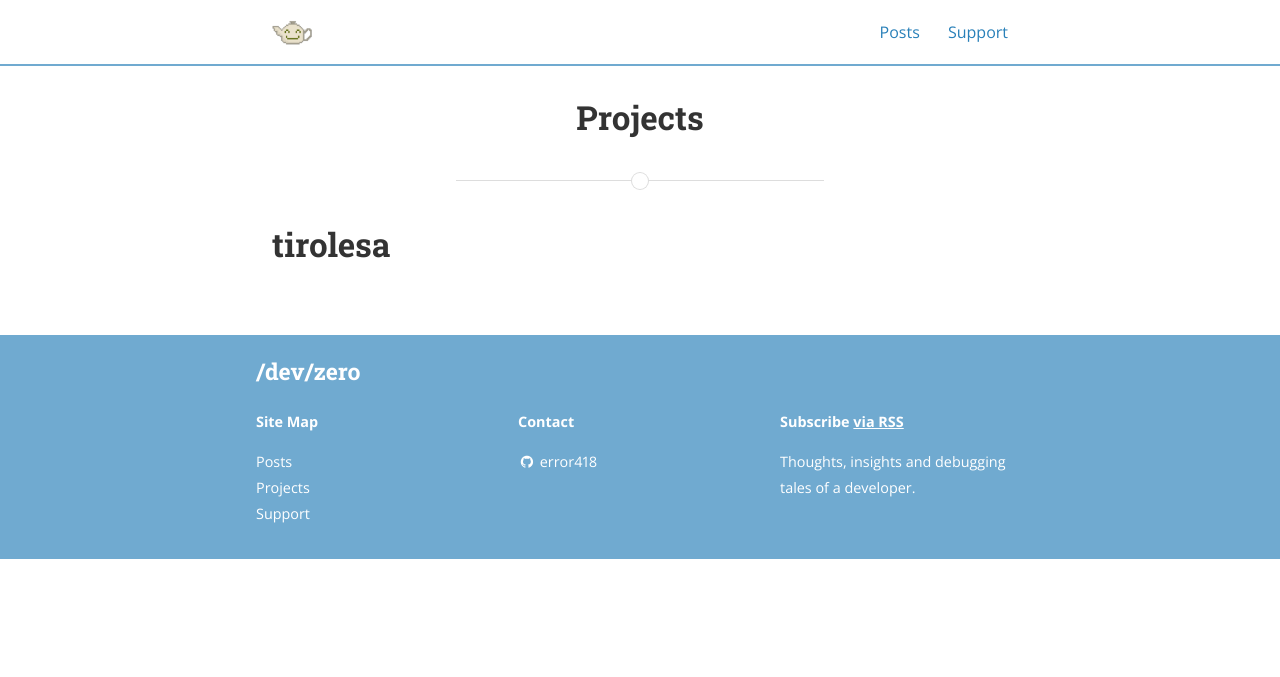
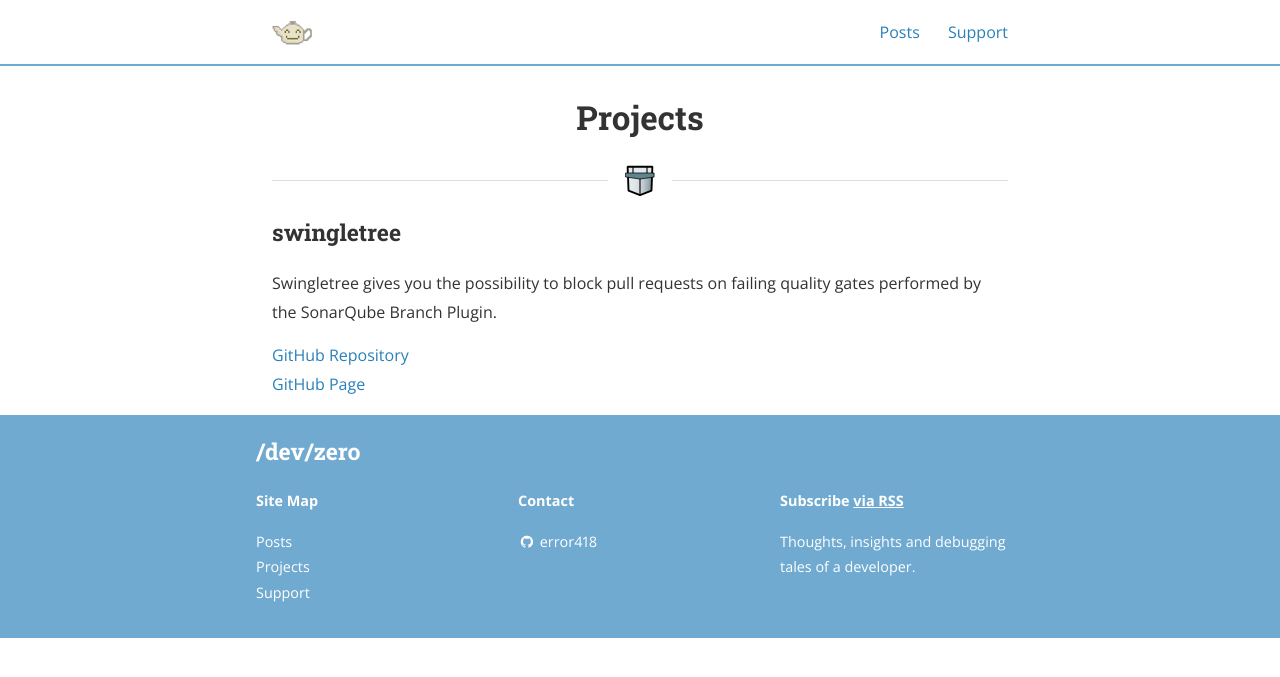
Before and after one commit to error418/error418.github.io, a Jekyll site: the page built from projects.html, in a window 1280 px wide. Shown: the top 677 px of the page. Built offline with Jekyll 4.4.1, drawn with Linux system fonts in a browser that asks for light colours; nearby versions of some CDN libraries; comment, search, counter and statistics services are not loaded.

Commit message:
update projects site

```diff
--- a/_config.yml
+++ b/_config.yml
@@ -201,6 +201,9 @@
     twitter_image: "/assets/logo.png"
 
 projects:
-  - name: tirolesa
-    description:
-    image:
+  - name: swingletree
+    description: >
+      Swingletree gives you the possibility to block pull requests on failing quality gates performed by the SonarQube Branch Plugin.
+    image: /assets/projects/swingletree.svg
+    url: https://error418.github.io/swingletree
+    github: error418/swingletree
--- a/_includes/page_divider.html
+++ b/_includes/page_divider.html
@@ -1,4 +1,6 @@
+<!--
 <span class="page-divider">
   <span class="one"></span>
   <span class="two"></span>
 </span>
+-->
--- a/css/main.scss
+++ b/css/main.scss
@@ -11,3 +11,36 @@
   "neat/neat",
   "layout"
 ;
+
+
+.logo-divider {
+  display: block;
+  position: relative;
+  height: 2em;
+
+  .divider {
+    position: relative;
+    display: flex;
+    align-items: center;
+    justify-content: center;
+    border-top: 1px solid #ddd;
+    width: 100%;
+    height: 100%;
+  }
+
+  .divider-image {
+    position: relative;
+    top: -50%;
+    display: flex;
+    align-items: center;
+    justify-content: center;
+    background: #fff;
+    width: 4em;
+    height: 2em;
+
+    img {
+      width: auto;
+      height: 100%;
+    }
+  }
+}
--- a/projects.html
+++ b/projects.html
@@ -4,9 +4,29 @@
 permalink: /projects/
 ---
 
+
 {% for project in site.projects %}
-  <h1>{{ project.name }}</h1>
-  {{ project.description }}
-  {% if forloop.last == false %}<hr>{% endif %}
+  <div class="project">
+    <span class="logo-divider">
+
+      <span class="divider">
+        <span class="divider-image">
+          <img src="{{ project.image }}">
+        </span>
+      </span>
+    </span>
+    <h3>{{ project.name }}</h3>
+    <p>{{ project.description }}</p>
+    {% if project.github %}
+    <div>
+      <a href="https://github.com/{{ project.github }}">GitHub Repository</a>
+    </div>
+    {% endif %}
+    {% if project.url %}
+    <div>
+      <a href="{{ project.url }}">GitHub Page</a>
+    </div>
+  {% endif %}
+  </div>
+  {% if forloop.last == false %}{% endif %}
 {% endfor %}
-<br>
```
Also changed, not shown: assets/projects/swingletree.svg (added).
